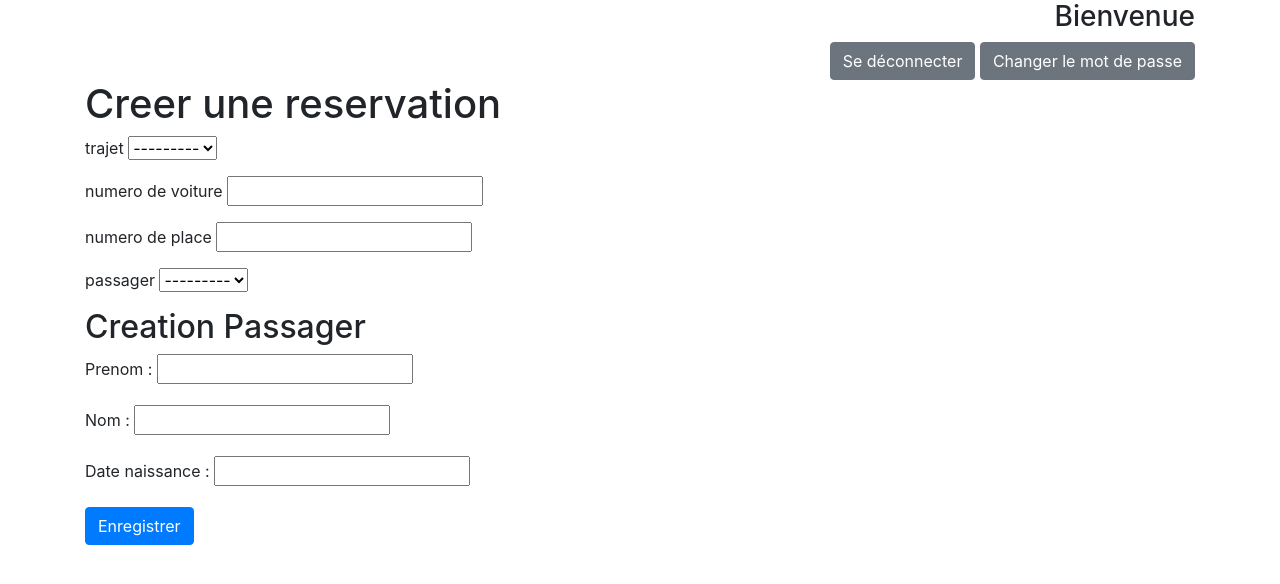
After one commit to aeomath/reservations-Adam-Benabou, a Django app: page /booking/nouvelle_reservation/ in a window 1280 px wide. The commit adds this page. Shown: the top 584 px of the page. Run offline with Django 4.2, Linux system fonts and the light colour scheme; the visitor is signed in with stand-in values (Sample User, id 1); data that the repository does not hold is empty.

Commit message:
Suprresion et recréation de la base de donnée suite à un bug lors de la migration des fichiers . Creation du formulaire pour saisir une réservation

```diff
--- a/reservations/booking/form.py
+++ b/reservations/booking/form.py
@@ -1,8 +1,20 @@
 from django import forms
 from django import forms
-from .models import Gare, Trajet
+from .models import Gare, Trajet, Passager, Reservation
 
 
 class SearchForm(forms.Form):
     gare_depart = forms.ModelChoiceField(queryset=Gare.objects.all(), required=False)
     gare_arrivee = forms.ModelChoiceField(queryset=Gare.objects.all(), required=False)
+
+
+class PassagerForm(forms.ModelForm):
+    class Meta:
+        model = Passager
+        fields = ['prenom', 'nom','date_naissance']
+
+class ReservationForm(forms.ModelForm):
+    passager = forms.ModelChoiceField(queryset=Passager.objects.all())
+    class Meta:
+        model = Reservation
+        fields = ['trajet','numero_voiture','numero_place','passager']
--- a/reservations/booking/models.py
+++ b/reservations/booking/models.py
@@ -3,7 +3,9 @@ from phonenumber_field.modelfields import PhoneNumberField
 from django.core.validators import MinValueValidator
 import datetime
 from django.core.exceptions import ValidationError
+from django.utils import timezone
 from django.contrib.auth.models import User
+
 
 class Client(models.Model):
     user = models.OneToOneField(User, on_delete=models.CASCADE)
@@ -15,8 +17,8 @@ class Client(models.Model):
         return self.prenom + ' ' + self.nom
 
 class Passager(models.Model):
-    nom = models.CharField(max_length=100)
-    prenom = models.CharField(max_length=100)
+    prenom = models.CharField(max_length=255)
+    nom = models.CharField(max_length=255)
     date_naissance = models.DateField()
     def __str__(self):
         return self.prenom + ' ' + self.nom
@@ -41,21 +43,24 @@ class Trajet(models.Model):
 
 
     def __str__(self):
-        return self.gare_depart.nom + ' - ' + self.gare_arrivee.nom
+        ## La méthode strftime est utilisée pour convertir un objet datetime en une chaîne de caractères formatée.
+        local_date_depart = timezone.localtime(self.date_depart)
+        return self.gare_depart.nom + ' - ' + self.gare_arrivee.nom + ' : ' + local_date_depart.strftime(" %d/%m/%Y %H:%M ")
 
 
 class Reservation(models.Model):
     date_reservation = models.DateTimeField()
     numero_reservation = models.IntegerField(primary_key=True)
     numero_voiture = models.IntegerField()
-    numero_place = models.IntegerField(unique=True)
+    numero_place = models.IntegerField()
     passager = models.ForeignKey(Passager, on_delete=models.CASCADE)
     client = models.ForeignKey(Client, on_delete=models.CASCADE)
     trajet = models.ForeignKey(Trajet, on_delete=models.CASCADE)
 
+    ## rajout de la contrainte d'unicité pour la place par trajet (code trouvé sur le net)
+    class Meta:
+        constraints = [
+            models.UniqueConstraint(fields=['trajet', 'numero_place'], name='unique_place_par_trajet')
+        ]
     def __str__(self):
         return str(self.trajet)
-
-
-
-# Create your models here.
--- /dev/null
+++ b/reservations/booking/templates/booking/edit_reservation.html
@@ -0,0 +1,22 @@
+{%extends 'booking/base.html'%}
+
+{% block title %} Reservation {% endblock %}
+
+{% block content %}
+
+    <h1>Creer une reservation</h1>
+
+    <form action="{% url 'nouvelle_reservation' %}" method="post">
+        {% csrf_token %}
+        <p> trajet {{ form.trajet}}</p>
+        <p> numero de voiture {{ form.numero_voiture}}</p>
+        <p> numero de place {{ form.numero_place}}</p>
+        <p> passager {{ form.passager}}</p>
+
+        <h2>Creation Passager</h2>
+        {{passager_form.as_p}}
+
+        <button type="submit" class="btn btn-primary">Enregistrer</button>
+    </form>
+
+{% endblock %}
--- a/reservations/booking/urls.py
+++ b/reservations/booking/urls.py
@@ -7,5 +7,6 @@ urlpatterns = [
     path("", views.index, name="index"),
     path("trajets/", views.trajets, name="trajets"),
     path("reservations/", views.reservations, name="reservations"),
-    path("reservations/<int:reservation_id>/", views.reservation, name="reservation")
+    path("reservations/<int:reservation_id>/", views.reservation, name="reservation"),
+    path("nouvelle_reservation/", views.edit_reservation, name="nouvelle_reservation"),
 ]
--- a/reservations/booking/views.py
+++ b/reservations/booking/views.py
@@ -1,13 +1,9 @@
-from django.shortcuts import get_list_or_404, get_object_or_404, render
+from django.shortcuts import get_list_or_404, get_object_or_404, render,redirect
 from django.http import HttpResponse
-from .models import Trajet, Reservation,Gare,Client
-from booking.form import SearchForm
+from .models import Trajet,Gare,Client,Passager,Reservation
+from booking.form import SearchForm , PassagerForm, ReservationForm
 from django.contrib.auth.decorators import login_required
-
-
-
-
-from django.shortcuts import render
+from django.utils import timezone
 
 from .models import Trajet
 
@@ -57,5 +53,26 @@ def reservation(request, reservation_id):
     template = "booking/reservation.html"
     return render(request, template, {'reservation': reservation})
 
+## saisie d'une réservation
+@login_required(login_url='/booking/accounts/login')
+def edit_reservation(request):
+    if request.method == 'GET':
+        form = ReservationForm()
+        passager_form = PassagerForm()
+    elif request.method == 'POST':
+        form = ReservationForm(request.POST)
+        passager_form = PassagerForm(request.POST)
+        if form.is_valid() and passager_form.is_valid():
+            ## n'enregistre pas encore la réservation
+            reservation=form.save(commit=False)
+            reservation.client = request.user.client
+            reservation.passager = passager_form.save()
+            reservation.date_reservation = timezone.now()
+            ## enregistre la réservation
+            reservation.save()
+            return redirect('reservations')
+    template = "booking/edit_reservation.html"
+    return render(request, template, {'form': form , 'passager_form': passager_form})
+
 def index(request):
     return HttpResponse("Hello, world. You're at the booking index.")
```
Also changed, not shown: reservations/booking/templates/booking/trajets.html (+5 -2 lines), reservations/booking/migrations/0001_initial.py, reservations/booking/migrations/0002_gare_remove_reservation_client_and_more.py (deleted), reservations/booking/migrations/0003_alter_trajet_date_arrivee_alter_trajet_date_depart.py (deleted), reservations/booking/migrations/0004_alter_trajet_date_arrivee_alter_trajet_date_depart.py (deleted), reservations/booking/migrations/0005_passager_client.py (deleted), reservations/booking/migrations/0006_client_nom_client_prénom.py (deleted), reservations/booking/migrations/0007_alter_client_nom_alter_client_prénom.py (deleted), reservations/booking/migrations/0008_reservation.py (deleted), reservations/booking/migrations/0009_remove_reservation_id_alter_reservation_numero_place_and_more.py (deleted), reservations/booking/migrations/0010_rename_prénom_client_prenom.py (deleted).
